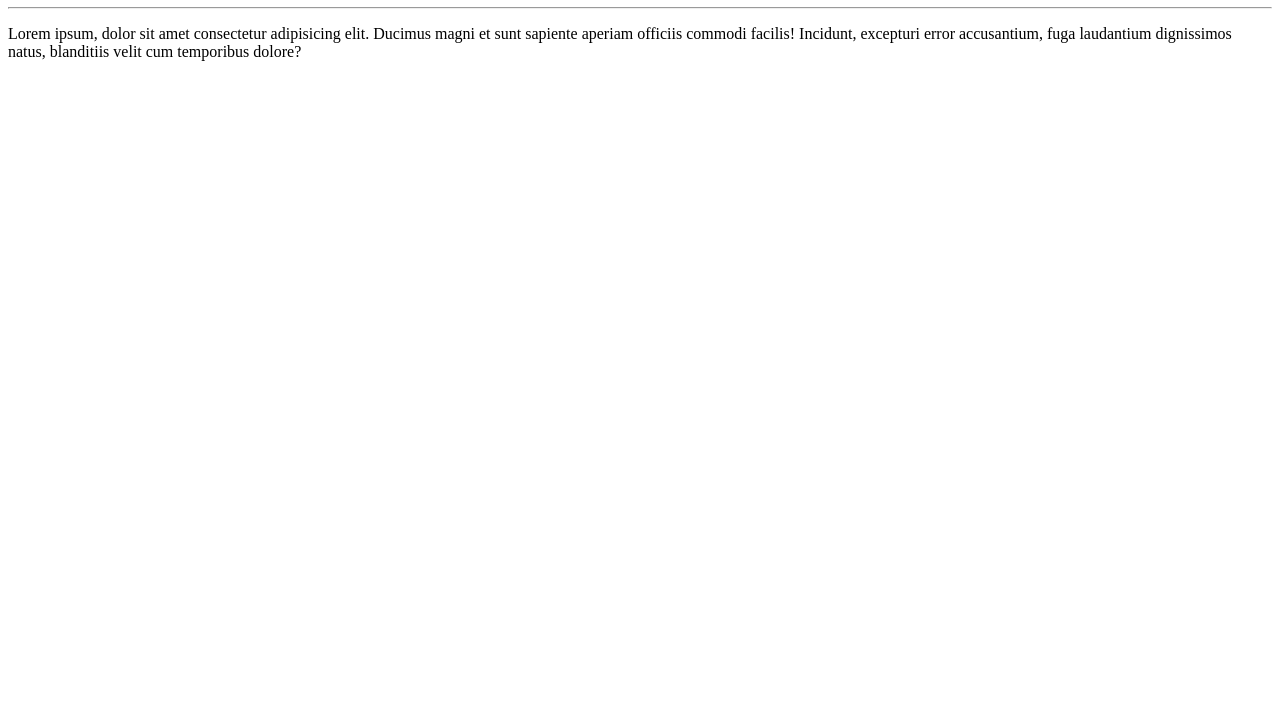
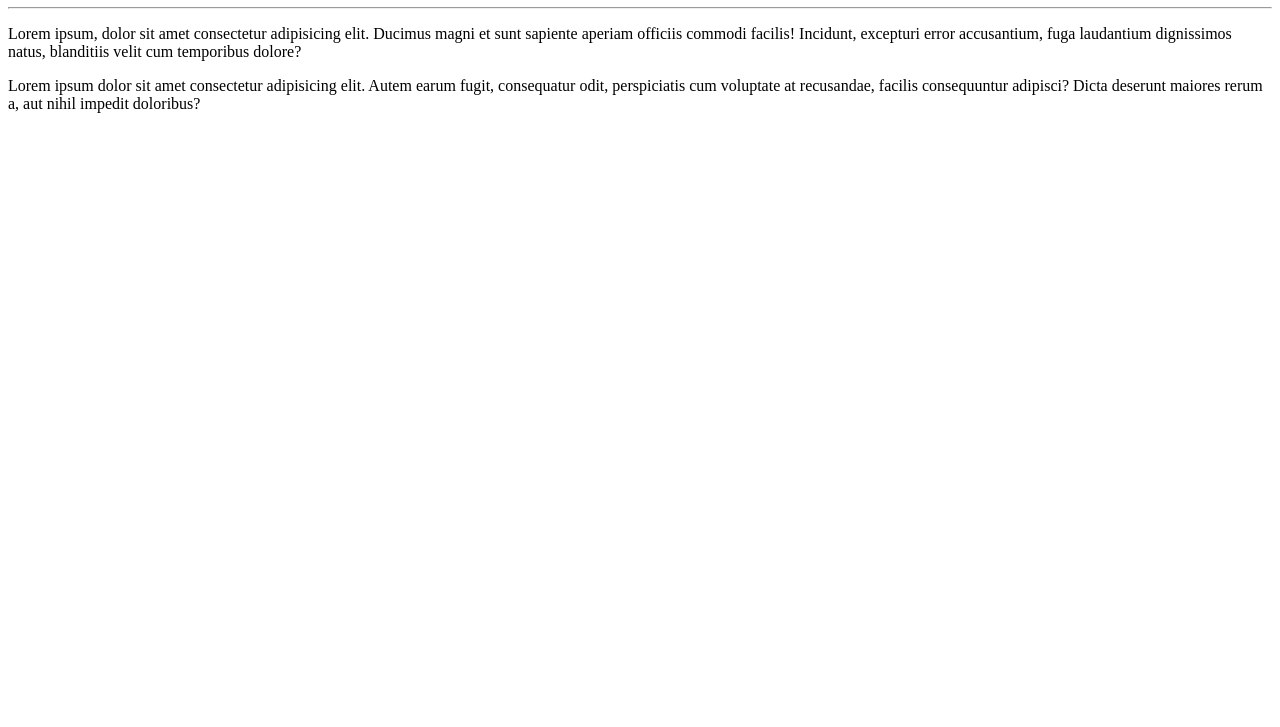
Before and after one commit to LeandroDominguez/Ola-Mundo, a plain HTML site: page site-exemplo/index.html in a window 1280 px wide. Shown: the part 73-800 px from the top of the page. Drawn offline with Linux system fonts and the light colour scheme.

Commit message:
Adicionei um parágrafo

```diff
--- a/site-exemplo/index.html
+++ b/site-exemplo/index.html
@@ -10,5 +10,6 @@
     <h1>Olá, Mundo!</h1>
     <hr>
     <p>Lorem ipsum, dolor sit amet consectetur adipisicing elit. Ducimus magni et sunt sapiente aperiam officiis commodi facilis! Incidunt, excepturi error accusantium, fuga laudantium dignissimos natus, blanditiis velit cum temporibus dolore?</p>
+    <p>Lorem ipsum dolor sit amet consectetur adipisicing elit. Autem earum fugit, consequatur odit, perspiciatis cum voluptate at recusandae, facilis consequuntur adipisci? Dicta deserunt maiores rerum a, aut nihil impedit doloribus?</p>
 </body>
 </html>
```
